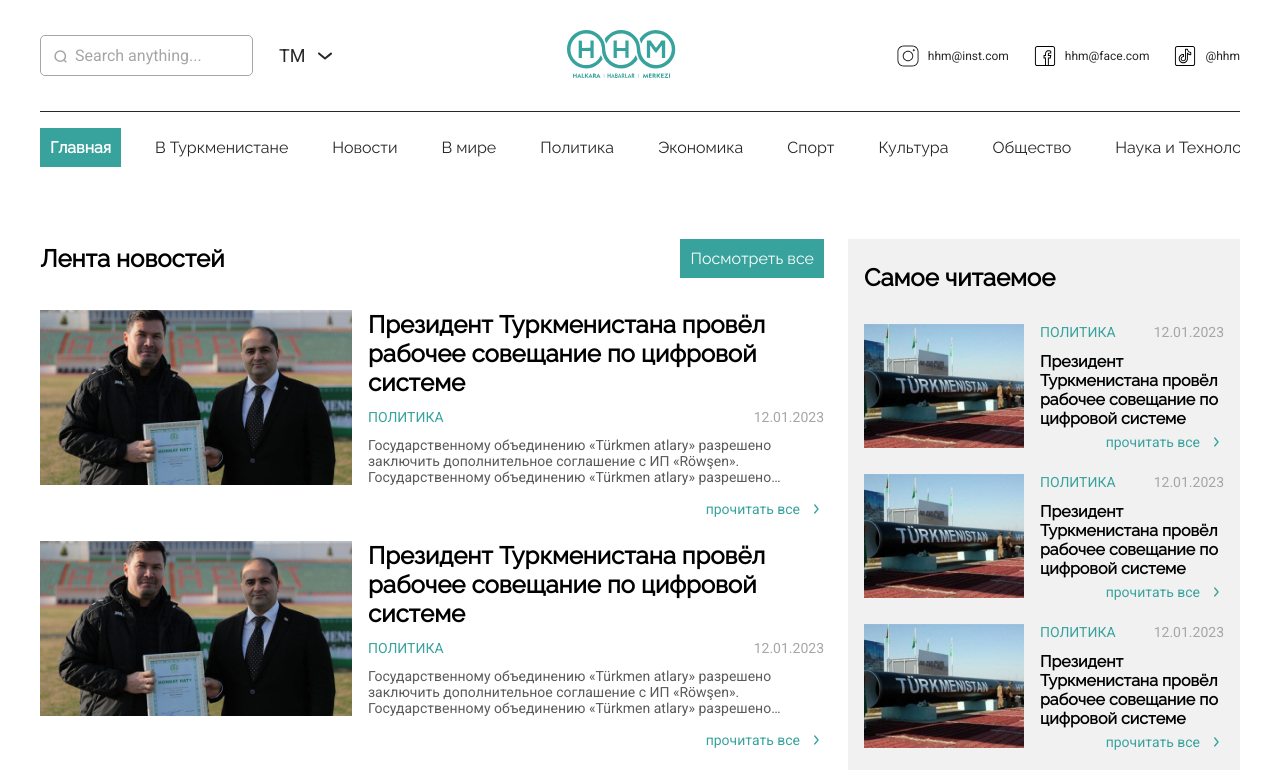
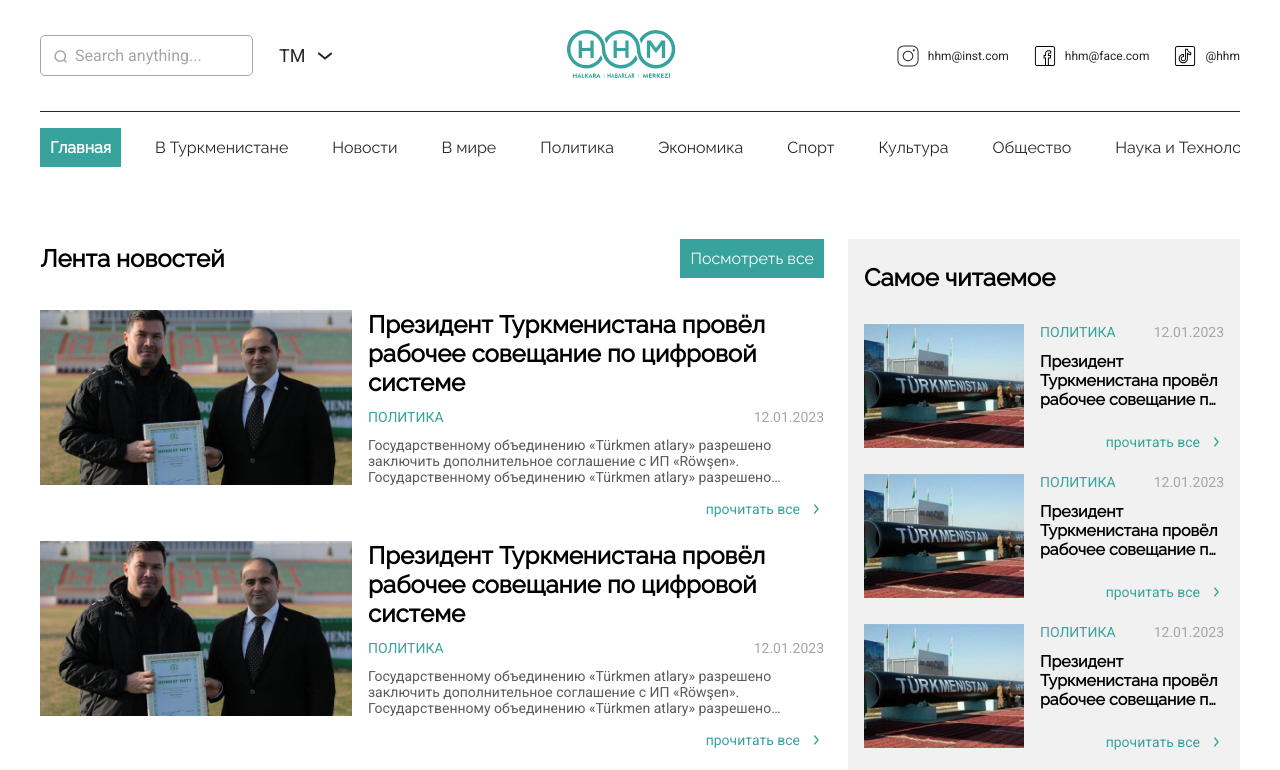
Before and after one commit to VividTruthKeeper/hhm-client, a React (Vite) app: page / in a window 1280 px wide. Shown: the top 770 px of the page. Built offline with nearby package versions, Linux system fonts and the light colour scheme.

Commit message:
Video section only main

```diff
--- a/src/App.tsx
+++ b/src/App.tsx
@@ -13,7 +13,6 @@ import Category from "./pages/Category";
 
 // Components
 import Header from "./components/header/Header";
-import Videos from "./components/videos/Videos";
 import Footer from "./components/footer/Footer";
 
 const App = () => {
@@ -25,7 +24,7 @@ const App = () => {
         <Route path="/category/:category" element={<Category />} />
         <Route path="/news/:id" element={<NewsArticle />} />
       </Routes>
-      <Videos />
+
       <Footer />
     </div>
   );
--- a/src/pages/Main.tsx
+++ b/src/pages/Main.tsx
@@ -1,18 +1,23 @@
-import Aside from '../components/aside/Aside';
-import NewsScroll from '../components/global/NewsScroll';
+// Components
+import Aside from "../components/aside/Aside";
+import NewsScroll from "../components/global/NewsScroll";
+import Videos from "../components/videos/Videos";
 
 const Main = () => {
   return (
-    <div className="main">
+    <main className="main">
       <div className="news-section">
         <div className="container">
           <div className="news-inner">
-            <NewsScroll state={true} />
-            <Aside />
+            <div className="news-outer-wrapper">
+              <NewsScroll state={true} />
+              <Aside />
+            </div>
+            <Videos />
           </div>
         </div>
       </div>
-    </div>
+    </main>
   );
 };
 
--- a/src/styles/_asideNews.scss
+++ b/src/styles/_asideNews.scss
@@ -20,6 +20,10 @@
   font-size: 1.6rem;
   font-weight: 700;
   @include raleway;
+  display: -webkit-box;
+  -webkit-line-clamp: 3;
+  -webkit-box-orient: vertical;
+  overflow: hidden;
 }
 
 .aside-news-status {
--- a/src/styles/_category.scss
+++ b/src/styles/_category.scss
@@ -11,7 +11,11 @@
   left: 0;
   width: 100%;
   height: 100%;
-  background: linear-gradient(180deg, rgba(0, 0, 0, 0) 50%, rgba(0, 0, 0, 0.7) 100%);
+  background: linear-gradient(
+    180deg,
+    rgba(0, 0, 0, 0) 50%,
+    rgba(0, 0, 0, 0.7) 100%
+  );
   z-index: 2;
   pointer-events: none;
   display: flex;
@@ -43,7 +47,7 @@
 }
 
 .category-inner {
-  padding-top: 5.6rem;
+  padding: 5.6rem 0;
   display: grid;
   grid-template-columns: 2fr 1fr;
   gap: 2.4rem;
--- a/src/styles/_main.scss
+++ b/src/styles/_main.scss
@@ -1,3 +1,3 @@
 .main {
-  padding-top: 5.6rem;
+  padding: 5.6rem 0;
 }
--- a/src/styles/_news-article.scss
+++ b/src/styles/_news-article.scss
@@ -1,5 +1,5 @@
 .news-article {
-  padding-top: 5.6rem;
+  padding: 5.6rem 0;
 }
 .news-article-inner {
   display: grid;
--- a/src/styles/_news-section.scss
+++ b/src/styles/_news-section.scss
@@ -1,5 +1,11 @@
-.news-inner {
+.news-outer-wrapper {
   display: grid;
   grid-template-columns: 2fr 1fr;
   gap: 2.4rem;
 }
+
+.news-inner {
+  display: flex;
+  flex-direction: column;
+  gap: 5.6rem;
+}
--- a/src/styles/_videos.scss
+++ b/src/styles/_videos.scss
@@ -1,5 +1,5 @@
 .videos {
-  padding: 5.6rem 0;
+  // padding: 5.6rem 0;
 }
 
 .videos-inner {
```
